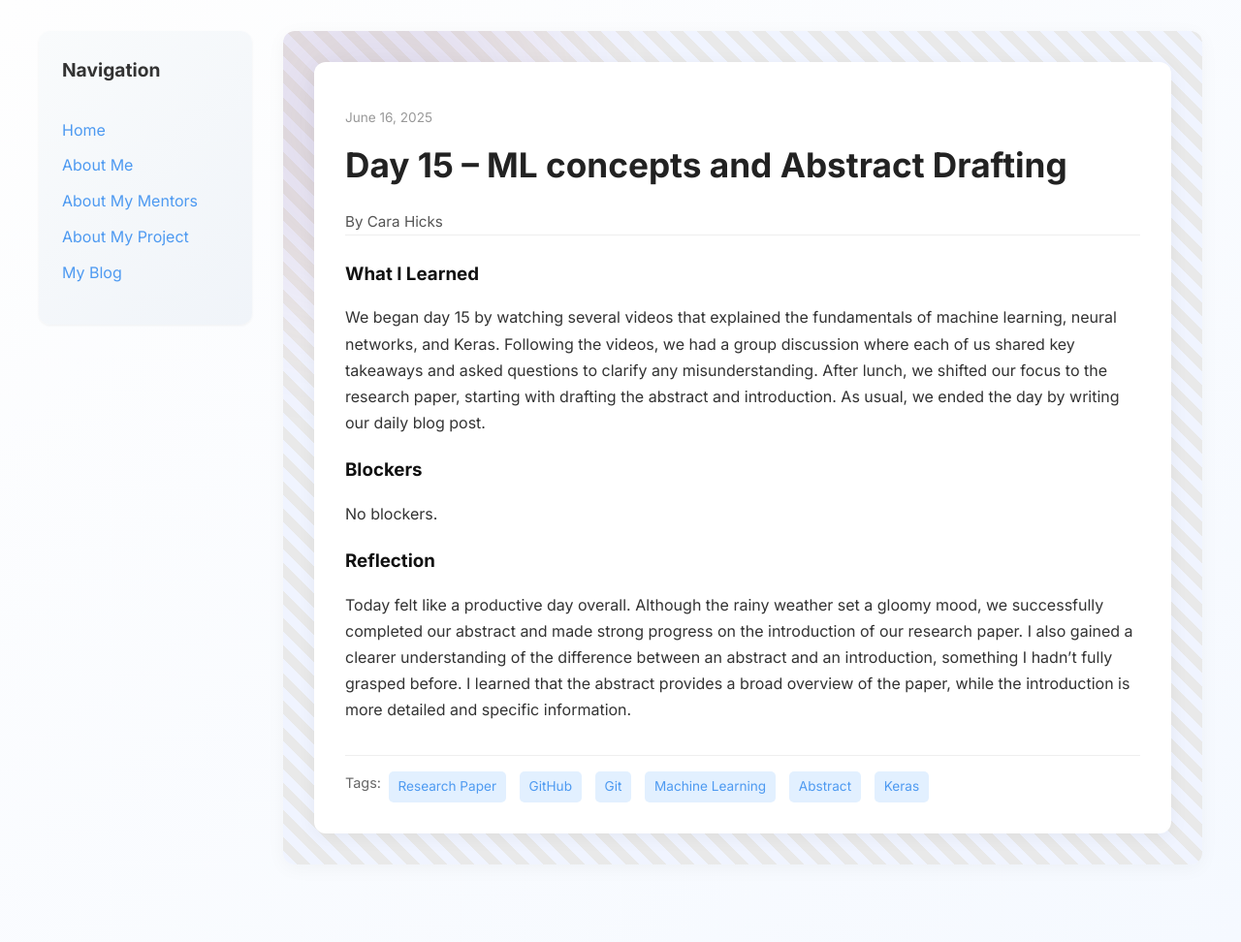
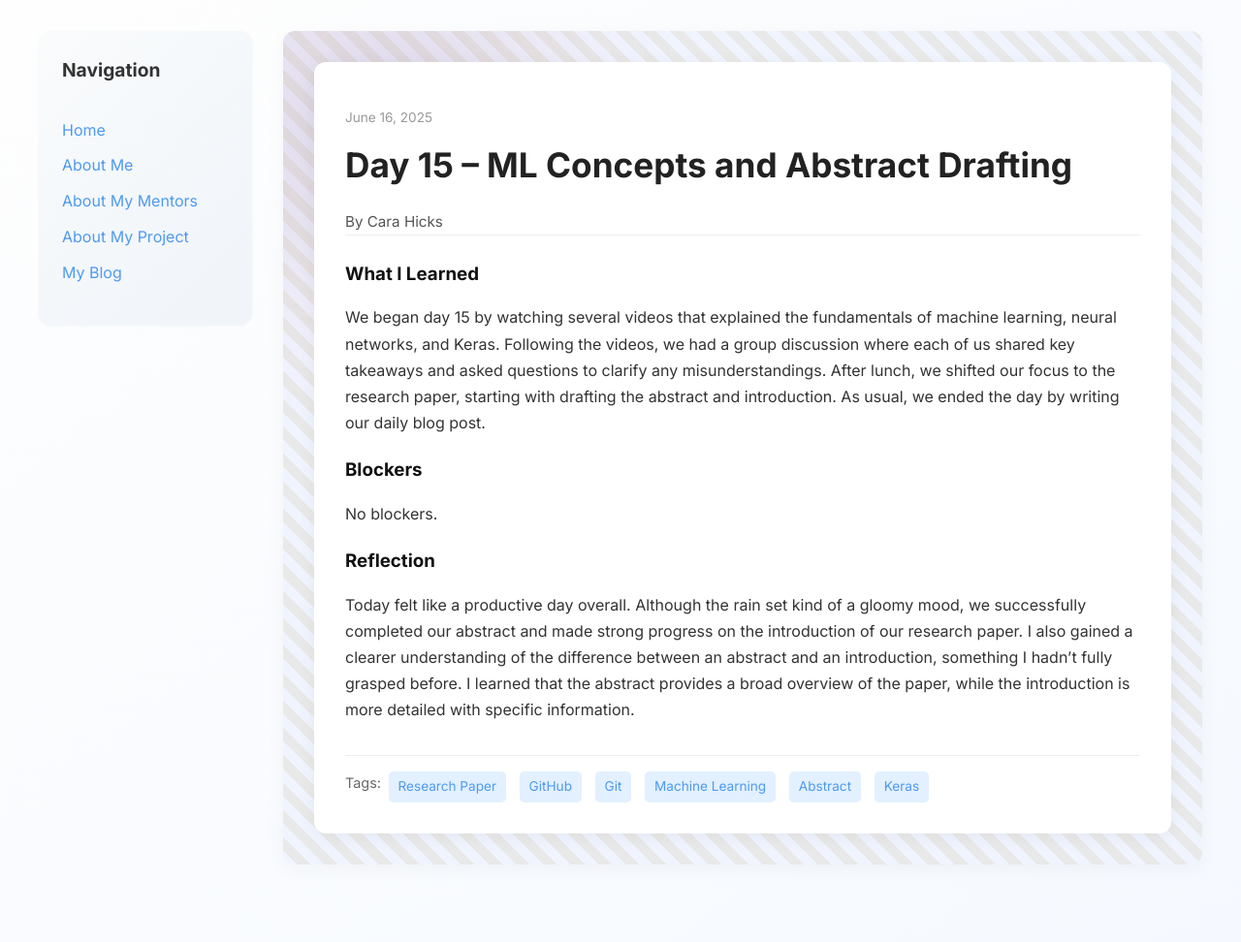
Before and after one commit to 4Carah/4Carah.github.io, a Jekyll site: the page built from _posts/2025-06-16-day-15.md, in a window 1280 px wide. Shown: the whole page at 97% size. Built offline with Jekyll 4.4.1, drawn with Linux system fonts in a browser that asks for light colours.

Commit message:
Update 2025-06-16-day-15.md

```diff
--- a/_posts/2025-06-16-day-15.md
+++ b/_posts/2025-06-16-day-15.md
@@ -1,17 +1,17 @@
 ---
 layout: post
-title: "Day 15 – ML concepts and Abstract Drafting "
+title: "Day 15 – ML Concepts and Abstract Drafting "
 date: 2025-06-16
 author: Cara Hicks
 permalink: /day15.html
 tags: ["Research Paper", "GitHub", "Git", "Machine Learning", "Abstract", "Keras"]
 
 what_i_learned: |
-    We began day 15 by watching several videos that explained the fundamentals of machine learning, neural networks, and Keras. Following the videos, we had a group discussion where each of us shared key takeaways and asked questions to clarify any misunderstanding. After lunch, we shifted our focus to the research paper, starting with drafting the abstract and introduction. As usual, we ended the day by writing our daily blog post.
+    We began day 15 by watching several videos that explained the fundamentals of machine learning, neural networks, and Keras. Following the videos, we had a group discussion where each of us shared key takeaways and asked questions to clarify any misunderstandings. After lunch, we shifted our focus to the research paper, starting with drafting the abstract and introduction. As usual, we ended the day by writing our daily blog post.
 
 blockers: |
     No blockers.
 
 reflection: |
-    Today felt like a productive day overall. Although the rainy weather set a gloomy mood, we successfully completed our abstract and made strong progress on the introduction of our research paper. I also gained a clearer understanding of the difference between an abstract and an introduction, something I hadn’t fully grasped before. I learned that the abstract provides a broad overview of the paper, while the introduction is more detailed and specific information.
+    Today felt like a productive day overall. Although the rain set kind of a gloomy mood, we successfully completed our abstract and made strong progress on the introduction of our research paper. I also gained a clearer understanding of the difference between an abstract and an introduction, something I hadn’t fully grasped before. I learned that the abstract provides a broad overview of the paper, while the introduction is more detailed with specific information.
 ---
```
